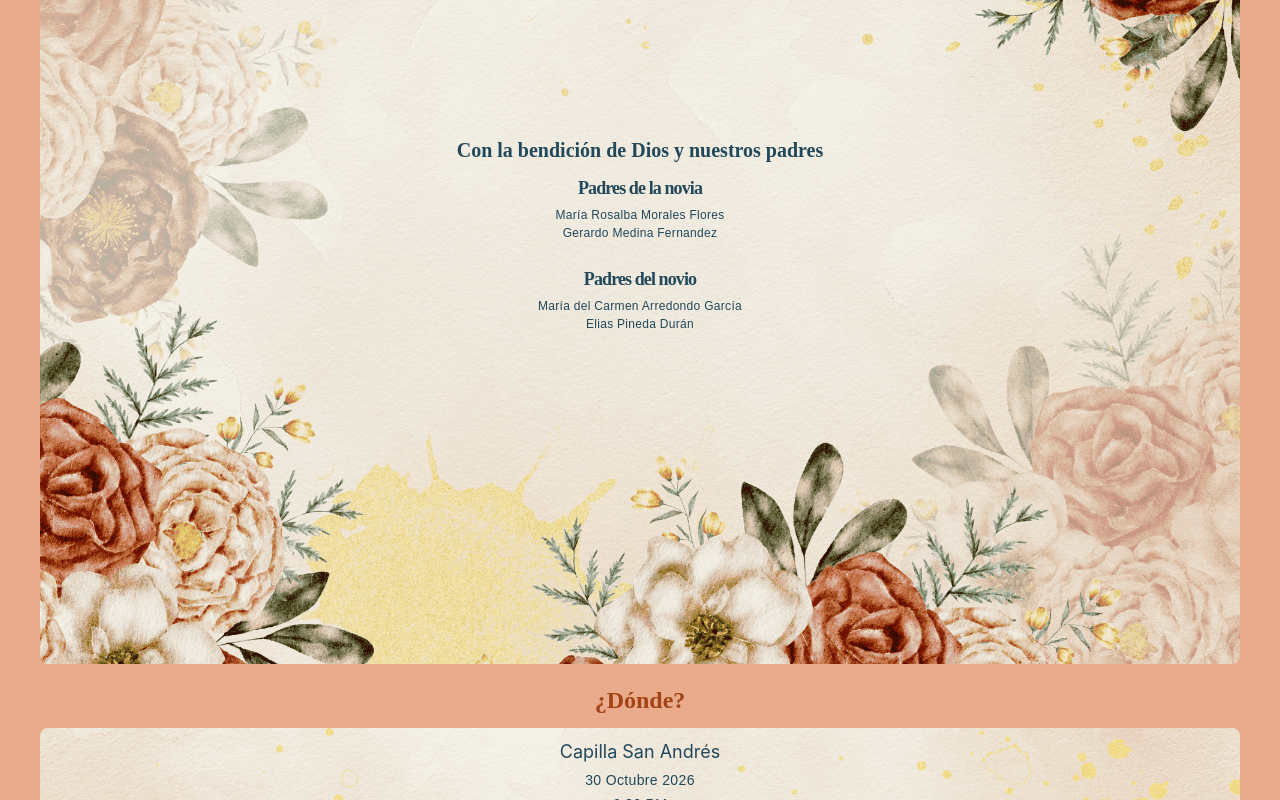
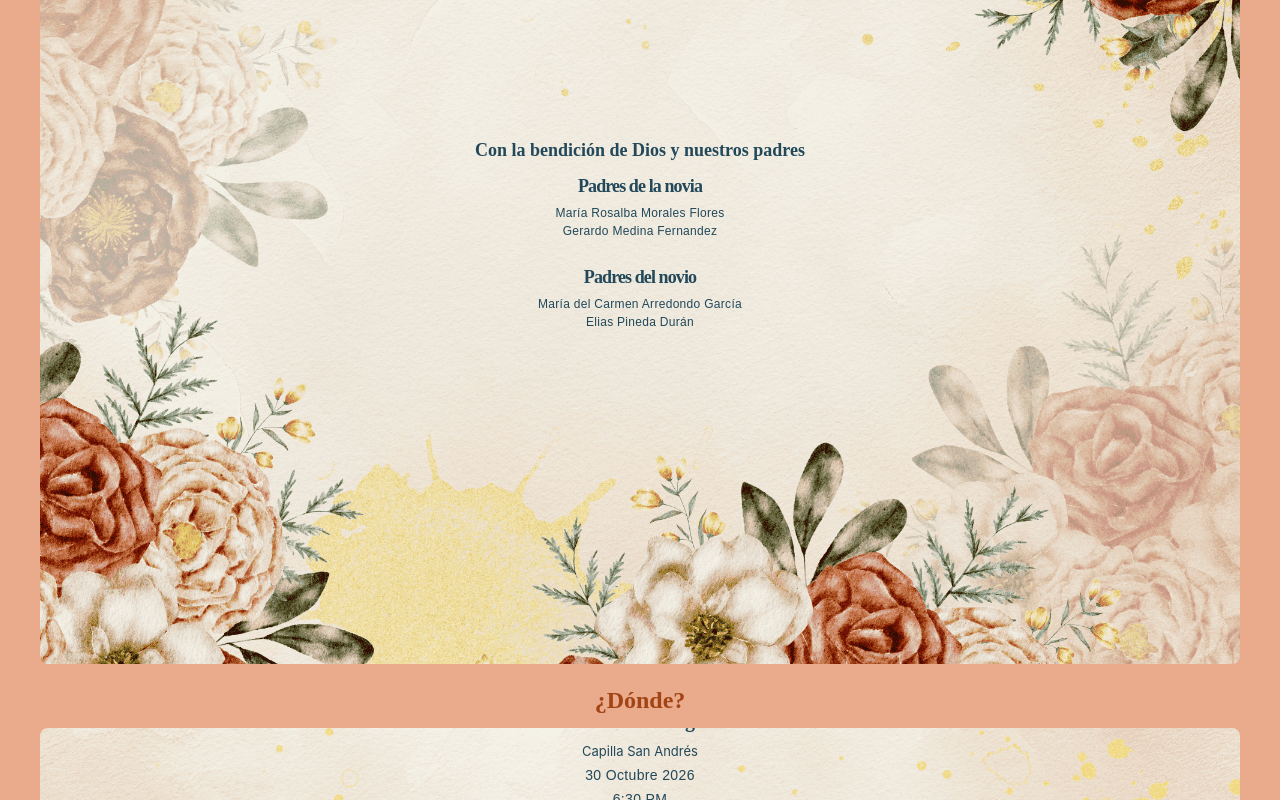
Before and after one commit to SPA07/wedding-invitation, a React (Vite) app: page / in a window 1280 px wide. Shown: the part 2160-2960 px from the top of the page. Built offline with nearby package versions, Linux system fonts and the light colour scheme; a web font is replaced by a local one.

Commit message:
fix: add styles 2

```diff
--- a/src/App.jsx
+++ b/src/App.jsx
@@ -6,7 +6,7 @@ function App() {
   const [loading, setLoading] = useState(true);
 
   useEffect(() => {
-    const timer = setTimeout(() => setLoading(false), 2300);
+    const timer = setTimeout(() => setLoading(false), 2000);
     return () => clearTimeout(timer);
   }, []);
 
--- a/src/components/Home.jsx
+++ b/src/components/Home.jsx
@@ -32,7 +32,7 @@ const Home = () => {
       >
         <div className="flex flex-col gap-y-3 p-11 text-center items-center">
 
-          <h1 className="text-(--color-secondary) text-xl leading-tight font-bold">
+          <h1 className="text-(--color-secondary) text-lg leading-tight font-bold">
             Con la bendición de Dios y nuestros padres
           </h1>
 
@@ -50,7 +50,7 @@ const Home = () => {
               <h2 className="text-(--color-secondary) text-[18px] tracking-tighter">
                 Padres del novio
               </h2>
-              <p className="text-(--color-secondary) text-[12px] tracking-tighter sm:tracking-wide min-w-max -mx-4">
+              <p className="text-(--color-secondary) text-[12px] tracking-tighter sm:tracking-wide min-w-max">
                 María del Carmen Arredondo García <br /> Elias Pineda Durán
               </p>
             </div>
@@ -71,7 +71,7 @@ const Home = () => {
           Ceremonia Religiosa
         </h2>
         <div className="space-y-1">
-          <h3 className="text-(--color-secondary) text-lg">
+          <h3 className="text-(--color-secondary) text-[13px]">
             Capilla San Andrés
           </h3>
           <p className="text-(--color-secondary) text-sm tracking-wide">
```
